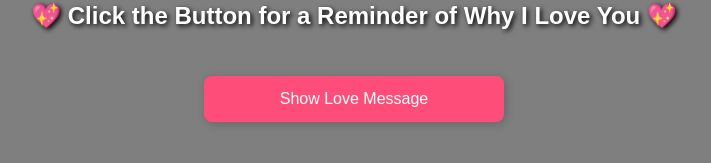
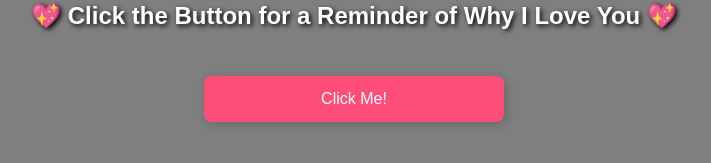
Before and after one commit to Chamieh/Classified-Information, a plain HTML site: page index.html in a window 1280 px wide. Shown: the part 361-524 px from the top of the page, without its empty margins (286-997 px from the left). Drawn offline with Linux system fonts and the light colour scheme.

Commit message:
Update index.html

```diff
--- a/index.html
+++ b/index.html
@@ -119,7 +119,7 @@
 <body>
 
     <h1>💖 Click the Button for a Reminder of Why I Love You 💖</h1>
-    <button class="btn" onclick="showLoveMessage()">Show Love Message</button>
+    <button class="btn" onclick="showLoveMessage()">Click Me!</button>
 
     <!-- Modal Structure -->
     <div id="loveModal" class="modal">
```
